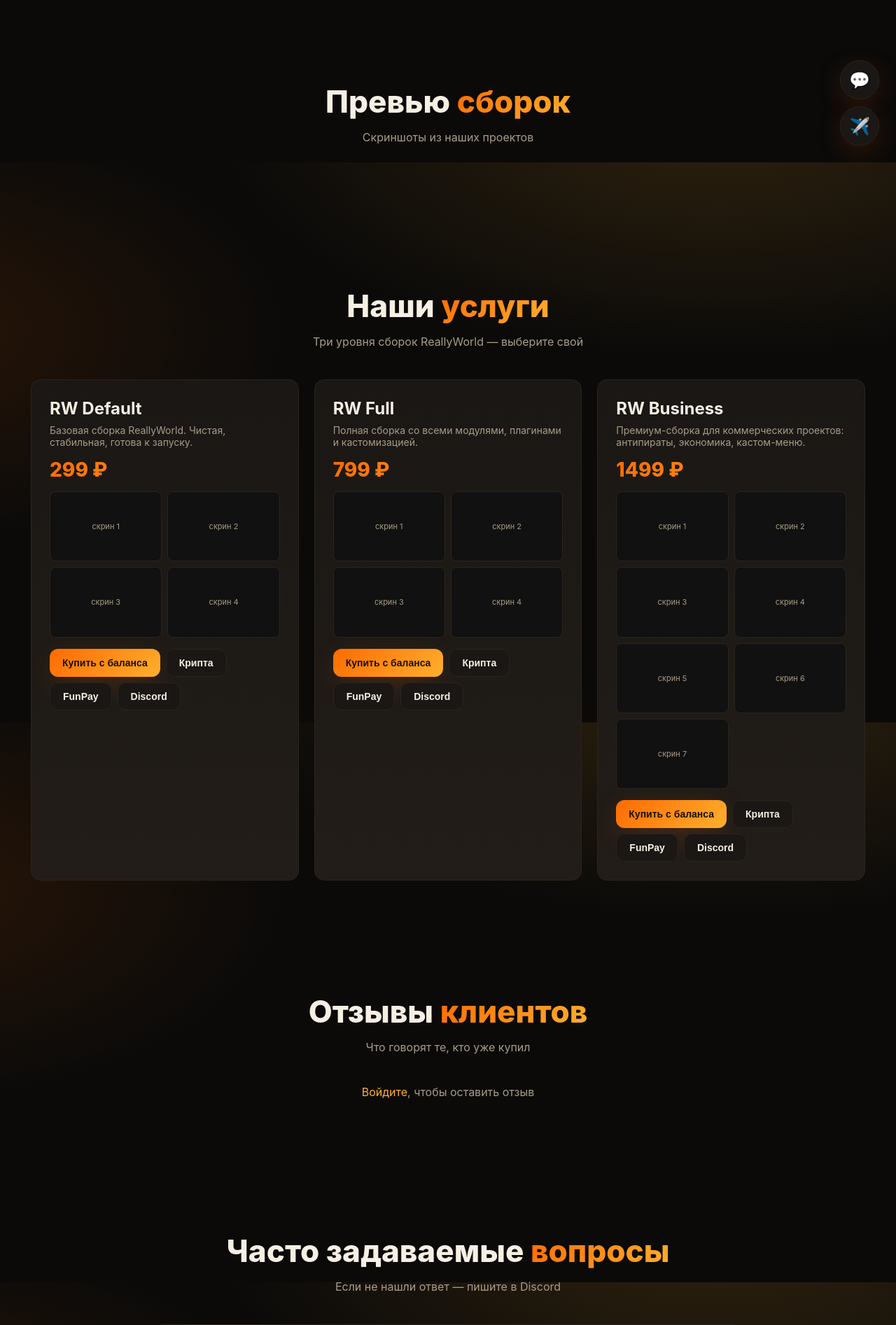
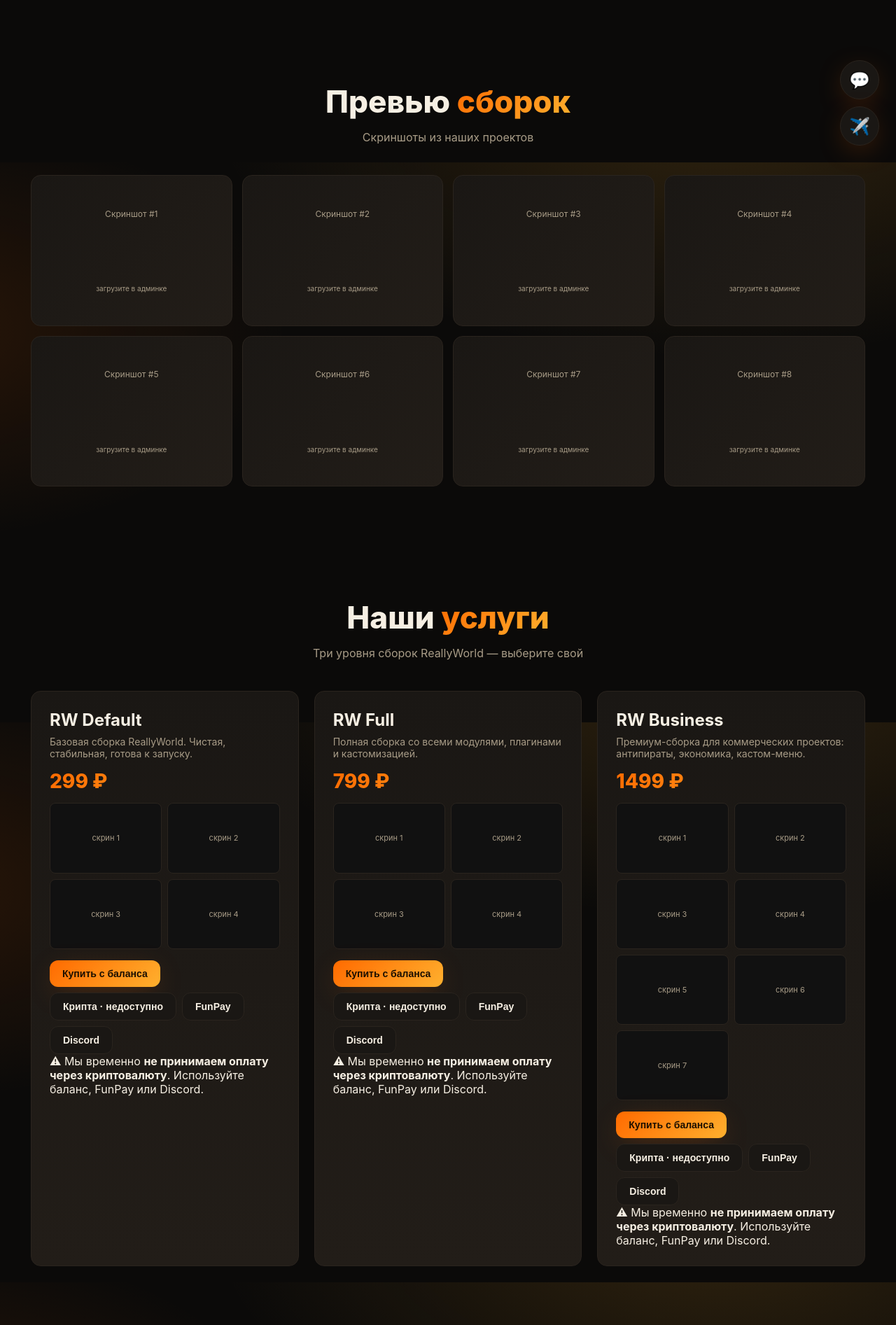
Before and after one commit to artem124632/blacktest2, a Flask app: page / in a window 1280 px wide. Shown: the part 568-2461 px from the top of the page at 70% size. Run offline with Flask 3, Linux system fonts and the light colour scheme; data comes from the database, SQL or seed files in the repository; data that the repository does not hold is empty.

Commit message:
Update index.html

```diff
--- a/templates/index.html
+++ b/templates/index.html
@@ -23,15 +23,14 @@
     <h2 class="section-title">Превью <span class="accent">сборок</span></h2>
     <p class="section-sub">Скриншоты из наших проектов</p>
     <div class="gallery">
-      {% set all_shots = [] %}
+      {% set any_shots = [] %}
       {% for p in products %}
         {% for s in (p.screenshots|from_json if p.screenshots else []) %}
-          {% if all_shots|length < 15 %}{% set _ = all_shots.append({'src': s, 'title': p.title}) %}{% endif %}
+          <div class="ph" data-lightbox data-src="{{ s }}"><img src="{{ s }}" alt="{{ p.title }}"></div>
         {% endfor %}
       {% endfor %}
-      {% for it in all_shots %}
-        <div class="ph" data-lightbox data-src="{{ it.src }}"><img src="{{ it.src }}" alt="{{ it.title }}" loading="lazy"></div>
-      {% endfor %}
+      {# placeholders if empty #}
+      {% for i in range(8) %}<div class="ph">Скриншот #{{ i+1 }}<br><small>загрузите в админке</small></div>{% endfor %}
     </div>
   </div>
 </section>
@@ -58,11 +57,12 @@
         <div class="buy">
           <form method="post" action="{{ url_for('buy', slug=p.slug) }}" style="display:contents">
             <button class="btn primary" name="method" value="balance">Купить с баланса</button>
-            <button class="btn" name="method" value="crypto">Крипта</button>
+            <button type="button" class="btn rgb-disabled" disabled title="Оплата криптовалютой временно недоступна">Крипта · недоступно</button>
             <button class="btn" name="method" value="funpay">FunPay</button>
             <button class="btn" name="method" value="discord">Discord</button>
           </form>
         </div>
+        <div class="crypto-notice">⚠ Мы временно <b>не принимаем оплату через криптовалюту</b>. Используйте баланс, FunPay или Discord.</div>
       </div>
       {% endfor %}
     </div>
```
